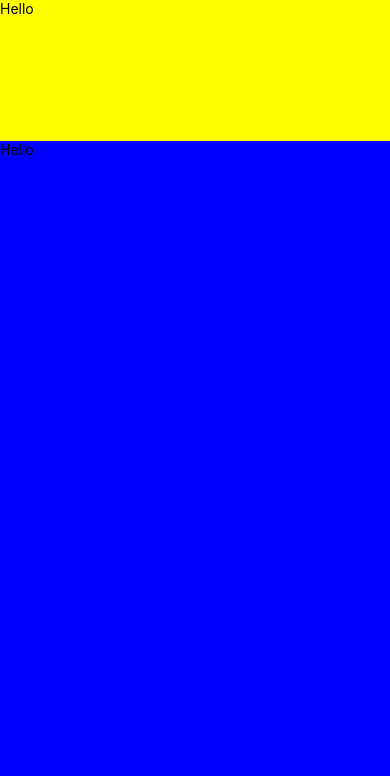
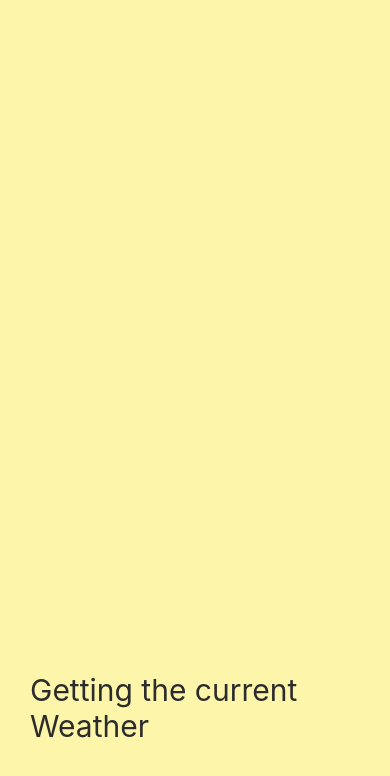
Before and after one commit to nakusha/react_native_weather_app, a React Native app: screen / in a window 390 px wide. Shown: the top 776 px of the page. Built offline with nearby package versions, Linux system fonts and the light colour scheme.

Commit message:
1.1 LoadingScreen Complete

```diff
--- a/App.js
+++ b/App.js
@@ -1,30 +1,9 @@
 import React from 'react';
 import { StyleSheet, Text, View } from 'react-native';
+import Loading from "./Loading";
 
 export default function App() {
   return (
-    <View style={styles.container}>
-      <View style={styles.yellowView}>
-        <Text>Hello</Text>
-      </View>
-      <View style={styles.blueView}>
-        <Text>Hello</Text>
-      </View>
-    </View>
+    <Loading/>
   );
 }
-
-const styles = StyleSheet.create({
-  container: {
-    flex: 1
-  },
-  yellowView: {
-    flex:1,
-    backgroundColor:"yellow"
-  },
-  blueView: {
-    flex:5,
-    backgroundColor:"blue"
-  }
-
-});
--- a/Loading.js
+++ b/Loading.js
@@ -3,12 +3,20 @@
 
 export default function Loading(){
     return <View style={styles.container}>
-        <Text>Getting the current Weather</Text>
+        <Text style={styles.text}>Getting the current Weather</Text>
     </View>
 }
 
 const styles = StyleSheet.create({
     container: {
-        flex:1
+        flex:1,
+        justifyContent:"flex-end",
+        paddingHorizontal: 30,
+        paddingVertical: 100,
+        backgroundColor:"#FDF6AA"
+    },
+    text:{
+        color:"#2c2c2c",
+        fontSize: 30
     }
 });
```
